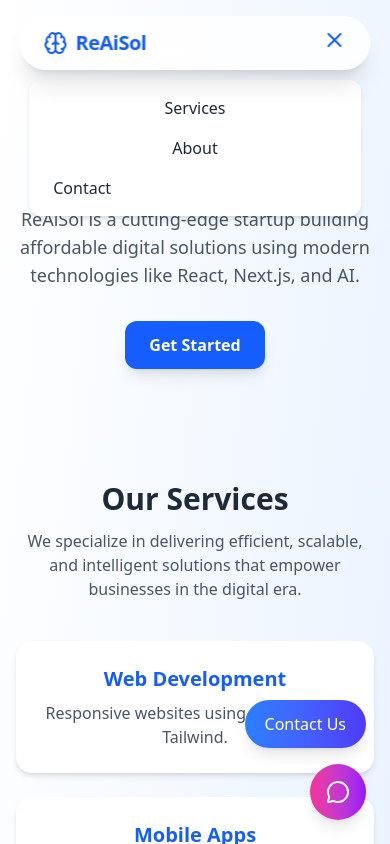
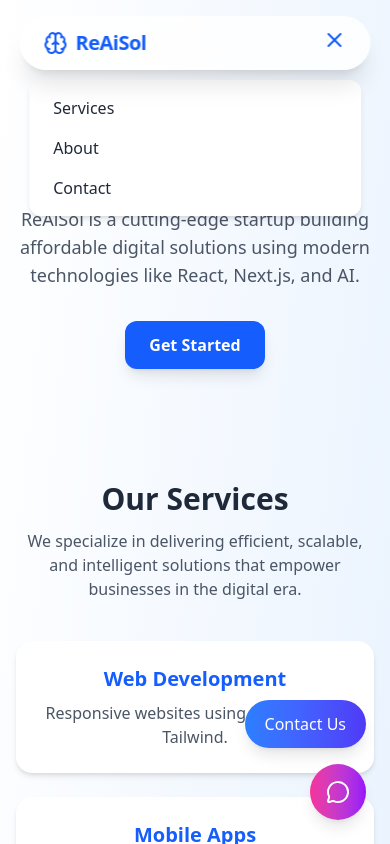
Before and after one commit to Phanindra40/reaisol, a React (Vite) app: page / in a window 390 px wide. Both pictures are taken after a click on the button 334 px from the left and 40 px from the top of the page. Shown: the top 844 px of the page. Built offline with nearby package versions, Linux system fonts and the light colour scheme.

Commit message:
mobile navigation

```diff
--- a/src/components/Home.jsx
+++ b/src/components/Home.jsx
@@ -109,9 +109,24 @@ const HomePage = () => {
       <AnimatePresence>
         {mobileMenuOpen && (
           <motion.div initial={{ opacity: 0, y: -10 }} animate={{ opacity: 1, y: 0 }} exit={{ opacity: 0, y: -10 }} className="fixed top-20 left-1/2 -translate-x-1/2 w-[85%] bg-white rounded-xl shadow-md py-4 px-6 z-40 text-center space-y-4 text-gray-800 font-medium">
-            <a href="#services" className="block hover:text-blue-600" onClick={() => setMobileMenuOpen(false)}>Services</a>
-            <a href="#about" className="block hover:text-blue-600" onClick={() => setMobileMenuOpen(false)}>About</a>
-            <button onClick={() => { setMobileMenuOpen(false); navigate("/contact"); }} className="block w-full text-left hover:text-blue-600">Contact</button>
+            <button
+              onClick={() => { setMobileMenuOpen(false); navigate("/services"); }}
+              className="block w-full text-left hover:text-blue-600"
+            >
+              Services
+            </button>
+            <button
+              onClick={() => { setMobileMenuOpen(false); navigate("/about"); }}
+              className="block w-full text-left hover:text-blue-600"
+            >
+              About
+            </button>
+            <button
+              onClick={() => { setMobileMenuOpen(false); navigate("/contact"); }}
+              className="block w-full text-left hover:text-blue-600"
+            >
+              Contact
+            </button>
           </motion.div>
         )}
       </AnimatePresence>
```
